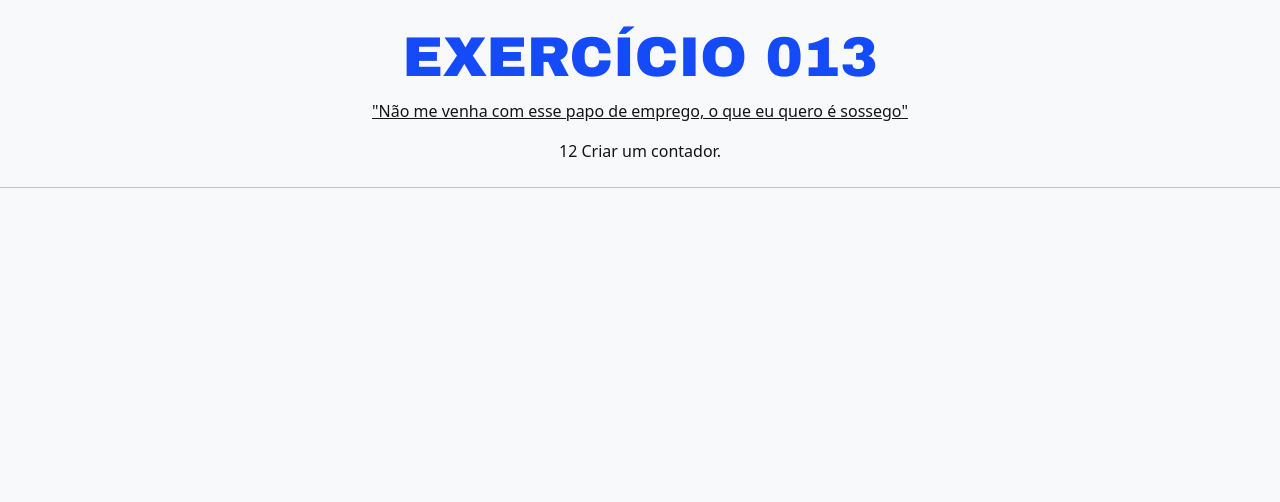
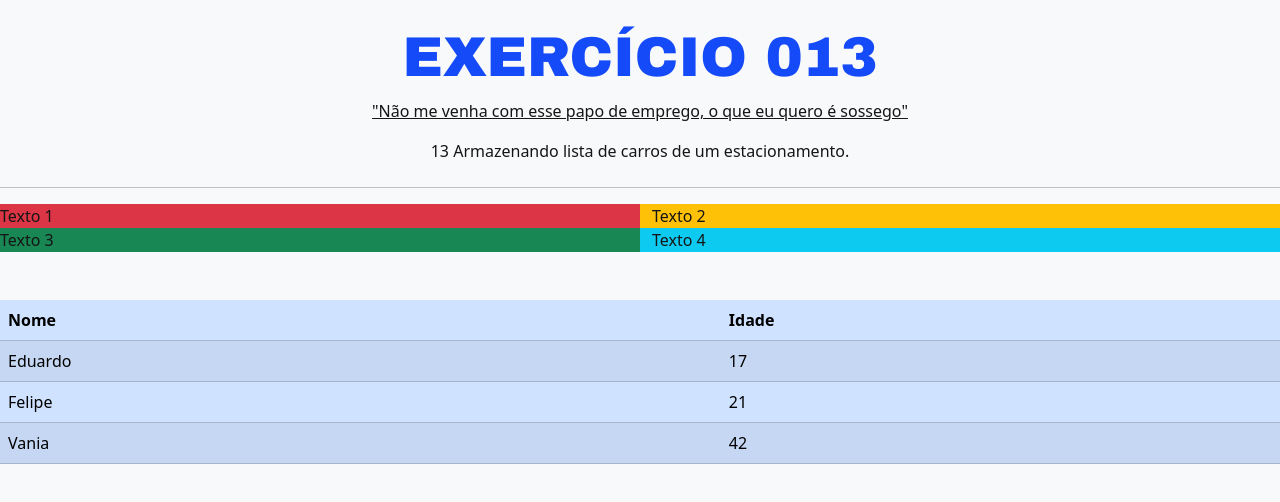
Before and after one commit to eduardoberettarod/exercicios-js-o-retorno, a plain HTML site: page exercicio013/index.html in a window 1280 px wide. Drawn offline with nearby package versions, Linux system fonts and the light colour scheme.

Commit message:
começando o exercicio 13
elaborando o exercicio 13 de js e explorando o bootstrap

```diff
--- a/exercicio013/index.html
+++ b/exercicio013/index.html
@@ -18,10 +18,44 @@
       <div class="text-center mt-4 mb-4">
         <h1 class="titulo">Exercício 013</h1>
         <blockquote><u>"Não me venha com esse papo de emprego, o que eu quero é sossego"</u></blockquote>
-        <p>12 Criar um contador.</p>
+        <p>13 Armazenando lista de carros de um estacionamento.</p>
       </div>
       <hr />
-
+      <div class="row">
+        <!-- col-12 define o espaçamento e o col-sm-4/col-md-6 para responsividade -->
+        <div class="col col-sm-3 col-md-6 bg-danger">Texto 1</div>
+        <div class="col col-sm-3 col-md-6 bg-warning">Texto 2</div>
+        <div class="col col-sm-3 col-md-6 bg-success">Texto 3</div>
+        <div class="col col-sm-3 col-md-6 bg-info">Texto 4</div>
+      </div>
+      <div>
+      <table class="table table-primary table-striped table-hover mt-5">
+        <thead>
+          <tr>
+            <th>
+              Nome
+            </th>
+            <th>
+              Idade
+            </th>
+          </tr>
+        </thead>
+        <tbody>
+          <tr>
+            <td>Eduardo</td>
+            <td>17</td>
+          </tr>
+          <tr>
+            <td>Felipe</td>
+            <td>21</td>
+          </tr>
+          <tr>
+            <td>Vania</td>
+            <td>42</td>
+          </tr>
+        </tbody>
+      </table>
+    </div>
     <script src="https://cdn.jsdelivr.net/npm/bootstrap@5.3.8/dist/js/bootstrap.bundle.min.js"></script>
     <script src="./script.js"></script>
   </body>
```
Also changed, not shown: exercicio013/style.css (line endings or trailing spaces), 1 other file.
